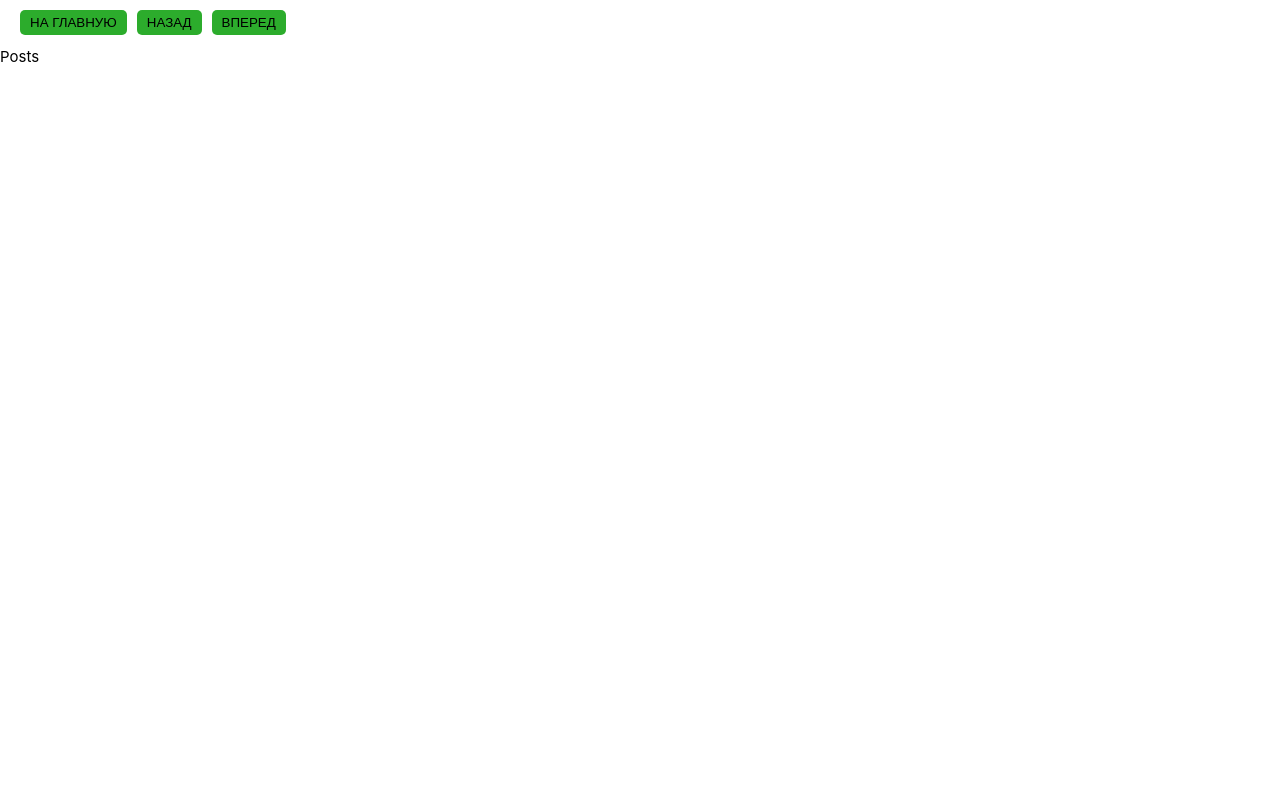
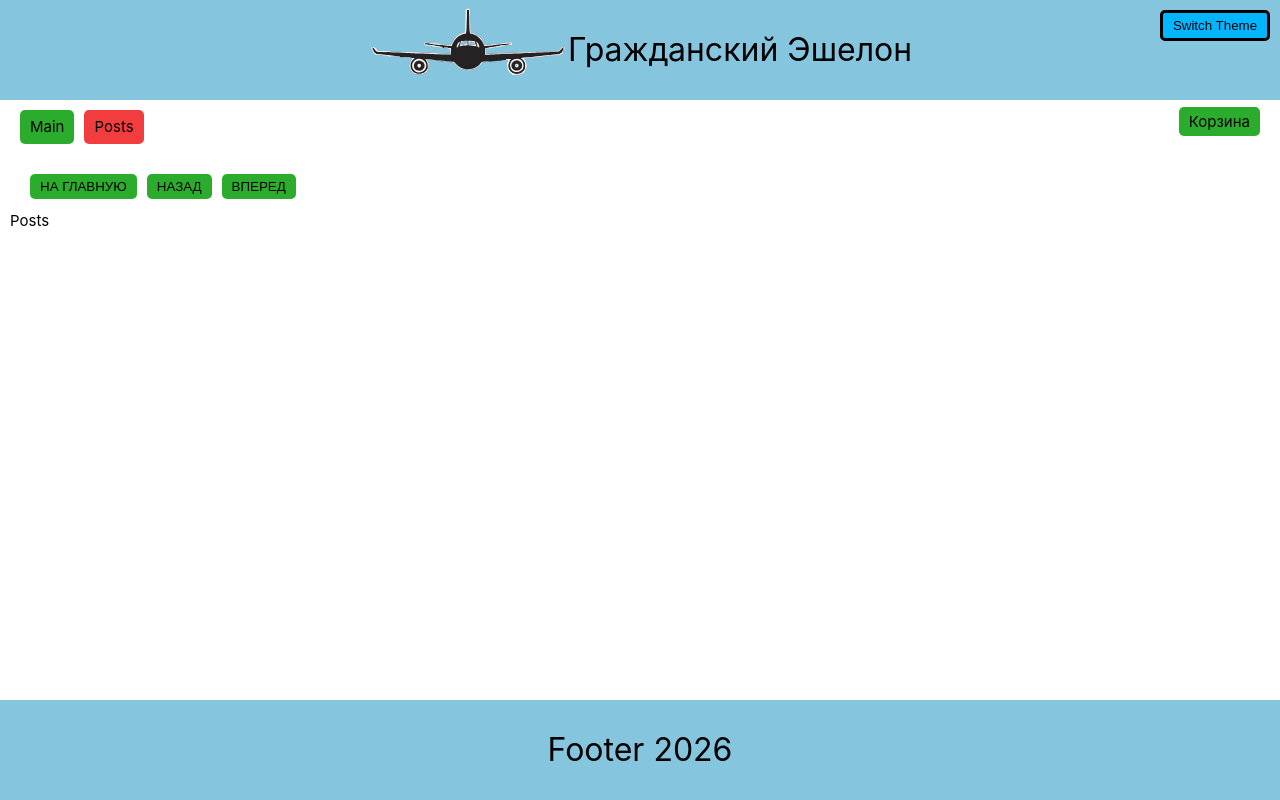
Before and after one commit to arnollder/aero_nexus, a Vue app: page /posts in a window 1280 px wide. Built offline with nearby package versions, Linux system fonts and the light colour scheme.

Commit message:
feat: добавил лэйауты для всех страничек, что участвуют в роутинге

```diff
--- a/src/App.vue
+++ b/src/App.vue
@@ -1,12 +1,13 @@
 <template>
-  <!-- <MainLayout> -->
+  <component :is="route.meta.layout || 'div'">
     <RouterView />
-  <!-- </MainLayout> -->
+  </component>
 </template>
 
 <script setup lang="ts">
-import { RouterView } from 'vue-router'
-import MainLayout from './components/layouts/MainLayout.vue';
+import { RouterView, useRoute } from 'vue-router';
+
+const route = useRoute();
 </script>
 
 <style scoped>
--- a/src/components/NewsPosts.vue
+++ b/src/components/NewsPosts.vue
@@ -1,10 +1,12 @@
 <template>
-  <div class="buttons">
-    <button class="btn" @click="router.push({ name: 'home' })">НА ГЛАВНУЮ</button>
-    <button class="btn" @click="router.back()">НАЗАД</button>
-    <button class="btn" @click="router.forward()">ВПЕРЕД</button>
+  <div class="posts_conteiner">
+    <div class="buttons">
+      <button class="btn" @click="router.push({ name: 'home' })">НА ГЛАВНУЮ</button>
+      <button class="btn" @click="router.back()">НАЗАД</button>
+      <button class="btn" @click="router.forward()">ВПЕРЕД</button>
+    </div>
+    <div>Posts</div>
   </div>
-  <div>Posts</div>
 </template>
 
 <script setup lang="ts">
--- a/src/router/index.ts
+++ b/src/router/index.ts
@@ -1,3 +1,4 @@
+import MainLayout from '@/components/layouts/MainLayout.vue';
 import { createRouter, createWebHistory } from 'vue-router';
 
 const router = createRouter({
@@ -12,11 +13,17 @@ const router = createRouter({
       path: '/posts',
       name: 'posts',
       component: () => import('@/components/NewsPosts.vue'),
+      meta: {
+        layout: MainLayout,
+      },
     },
     {
       path: '/cart',
       name: 'cart',
       component: () => import('@/components/UserCart.vue'),
+      meta: {
+        layout: MainLayout,
+      },
     },
   ],
 });
```
